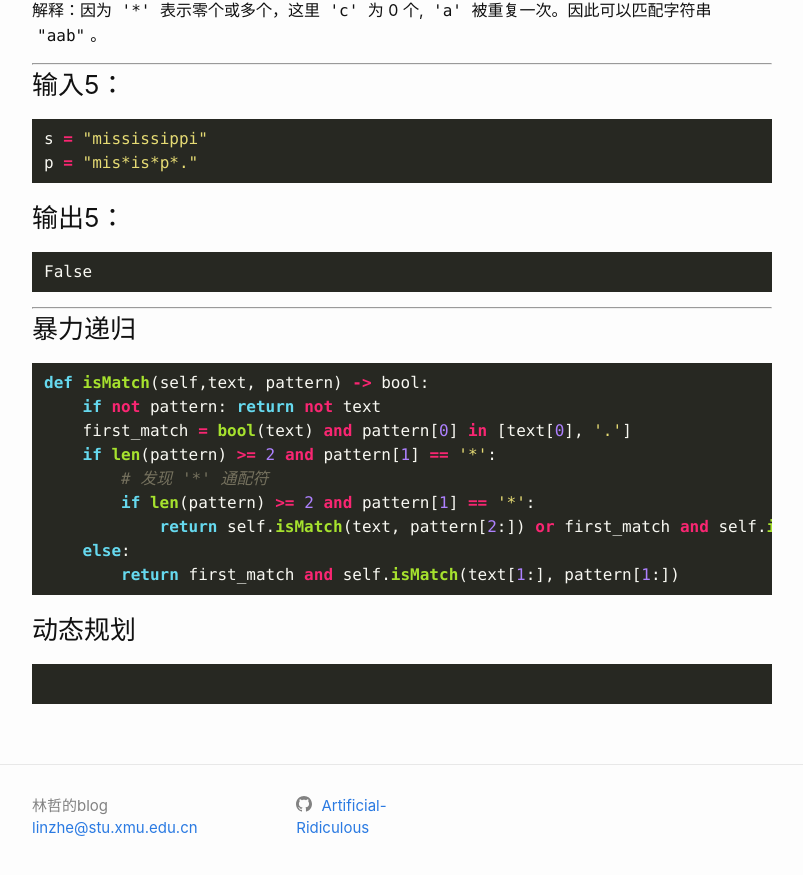
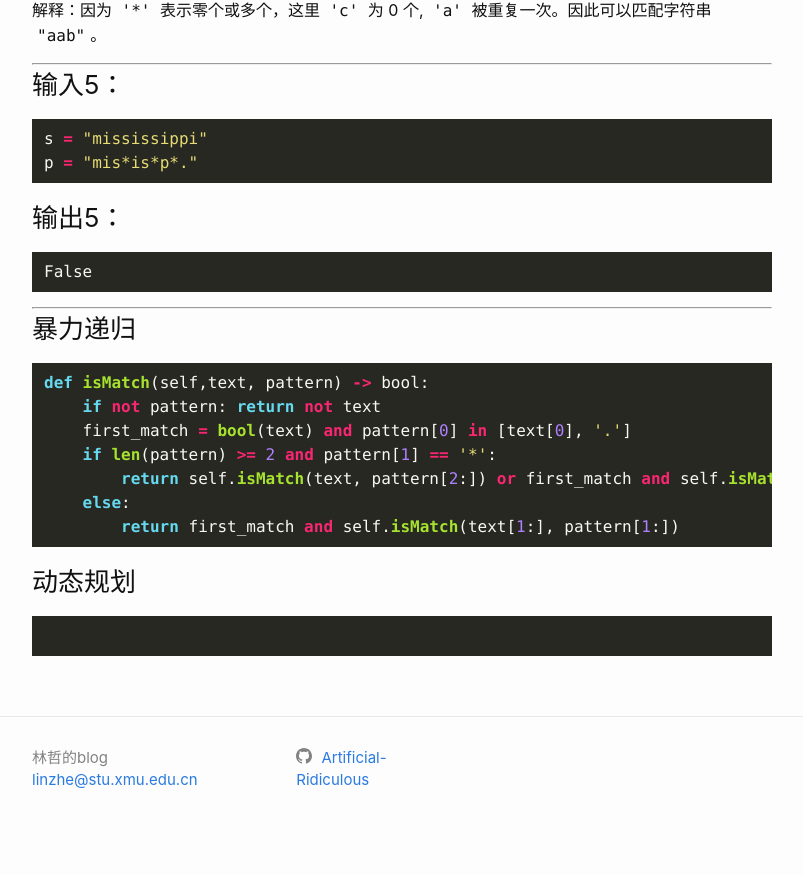
Before and after one commit to Artificial-Ridiculous/Artificial-Ridiculous.github.io, a Jekyll site: the page built from _posts/2019-07-10-10.正则表达式匹配.markdown, in a window 1280 px wide and 900 px high, scrolled down 1490 px. Shown: the top 875 px of the window, without its empty margins (238-1041 px from the left). Built offline with Jekyll 4.4.1, drawn with Linux system fonts in a browser that asks for light colours; comment, search, counter and statistics services are not loaded; after the commit the page ends 2342 px from its top, so only the background shows below that.

Commit message:
update RE

````diff
--- a/_posts/2019-07-10-10.正则表达式匹配.markdown
+++ b/_posts/2019-07-10-10.正则表达式匹配.markdown
@@ -102,9 +102,7 @@ def isMatch(self,text, pattern) -> bool:
     if not pattern: return not text
     first_match = bool(text) and pattern[0] in [text[0], '.']
     if len(pattern) >= 2 and pattern[1] == '*':
-        # 发现 '*' 通配符
-        if len(pattern) >= 2 and pattern[1] == '*':
-            return self.isMatch(text, pattern[2:]) or first_match and self.isMatch(text[1:], pattern)
+        return self.isMatch(text, pattern[2:]) or first_match and self.isMatch(text[1:], pattern)
     else:
         return first_match and self.isMatch(text[1:], pattern[1:])
 ```
````
